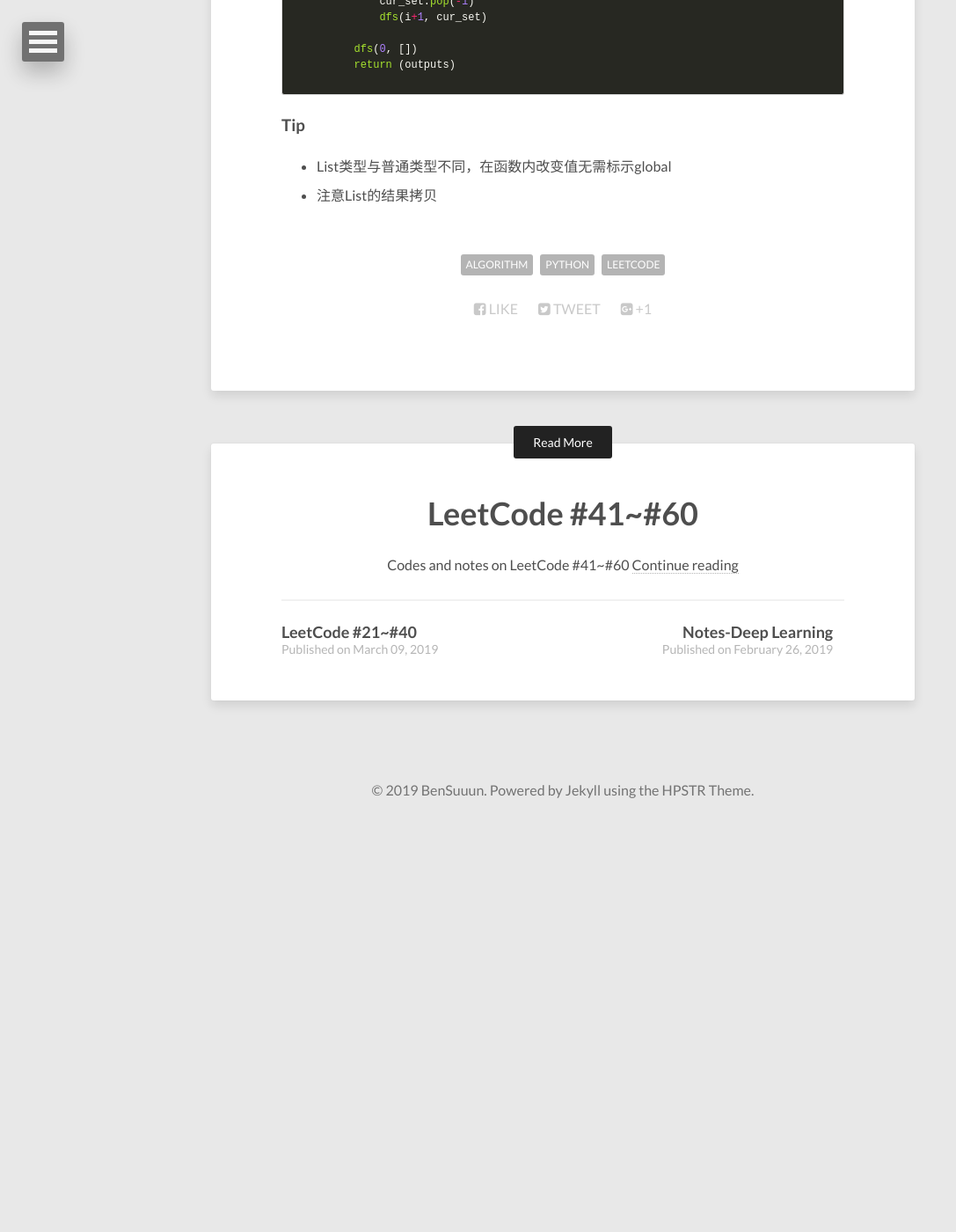
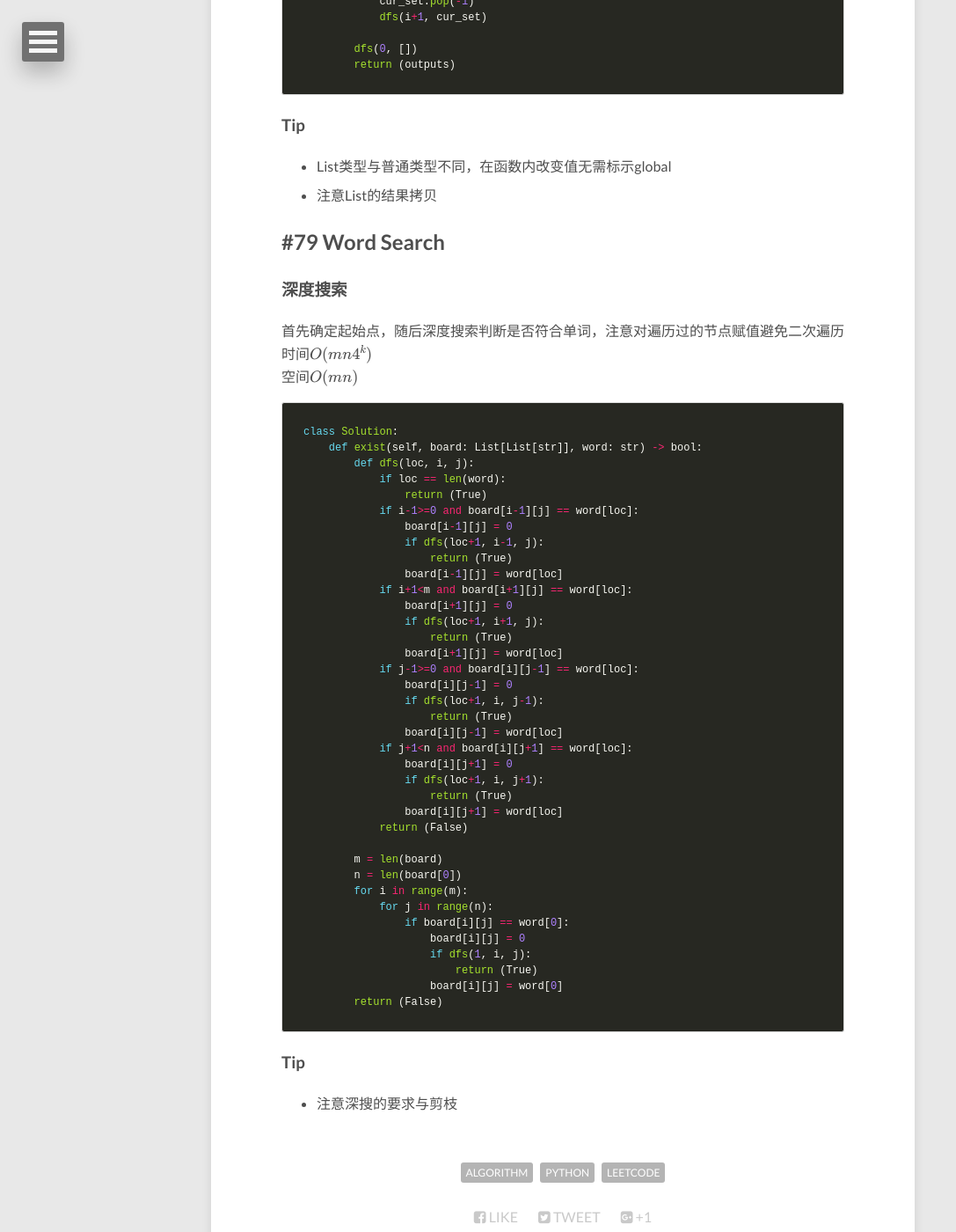
Before and after one commit to Wangbin-Sun/wangbin-sun.github.io, a Jekyll site: the page built from _posts/2019-04-18-leetcode-61-to-80.md, in a window 1280 px wide and 1400 px high, scrolled down 15002 px. Shown: the whole window at 88% size, without its empty margins (0-1087 px from the left). Built offline with Jekyll 4.4.1, drawn with Linux system fonts in a browser that asks for light colours; nearby versions of some CDN libraries; formulas are drawn with MathJax 3; before the commit the page ends 15941 px from its top, so only the background shows below that.

Commit message:
Update Leetcode to #79

````diff
--- a/_posts/2019-04-18-leetcode-61-to-80.md
+++ b/_posts/2019-04-18-leetcode-61-to-80.md
@@ -656,3 +656,52 @@ class Solution:
 ### Tip
 * List类型与普通类型不同，在函数内改变值无需标示global
 * 注意List的结果拷贝
+
+## #79 Word Search
+
+### 深度搜索
+首先确定起始点，随后深度搜索判断是否符合单词，注意对遍历过的节点赋值避免二次遍历
+时间$O(mn4^k)$
+空间$O(mn)$
+```python
+class Solution:
+    def exist(self, board: List[List[str]], word: str) -> bool:
+        def dfs(loc, i, j):
+            if loc == len(word):
+                return (True)
+            if i-1>=0 and board[i-1][j] == word[loc]:
+                board[i-1][j] = 0
+                if dfs(loc+1, i-1, j):
+                    return (True)
+                board[i-1][j] = word[loc]
+            if i+1<m and board[i+1][j] == word[loc]:
+                board[i+1][j] = 0
+                if dfs(loc+1, i+1, j):
+                    return (True)
+                board[i+1][j] = word[loc]
+            if j-1>=0 and board[i][j-1] == word[loc]:
+                board[i][j-1] = 0
+                if dfs(loc+1, i, j-1):
+                    return (True)
+                board[i][j-1] = word[loc]
+            if j+1<n and board[i][j+1] == word[loc]:
+                board[i][j+1] = 0
+                if dfs(loc+1, i, j+1):
+                    return (True)
+                board[i][j+1] = word[loc]
+            return (False)
+
+        m = len(board)
+        n = len(board[0])
+        for i in range(m):
+            for j in range(n):
+                if board[i][j] == word[0]:
+                    board[i][j] = 0
+                    if dfs(1, i, j):
+                        return (True)
+                    board[i][j] = word[0]
+        return (False)
+```
+
+### Tip
+* 注意深搜的要求与剪枝
````
